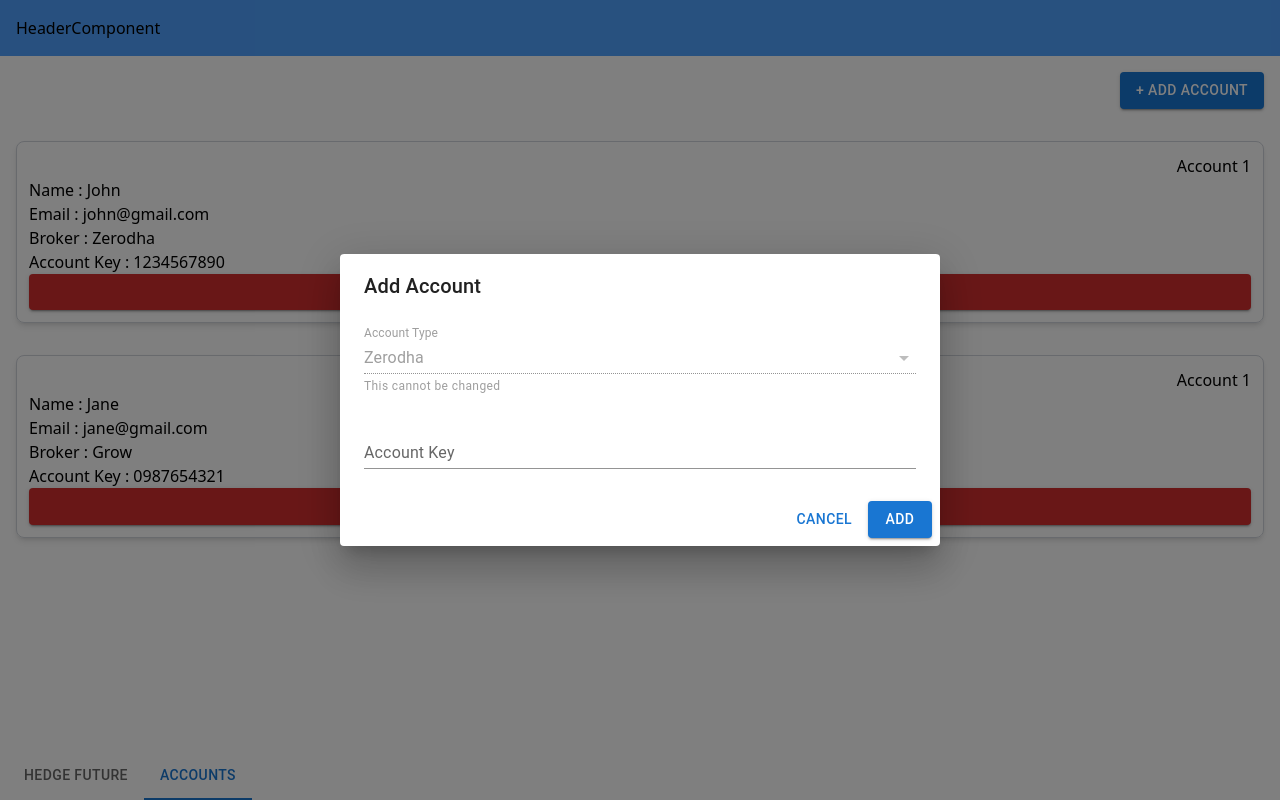
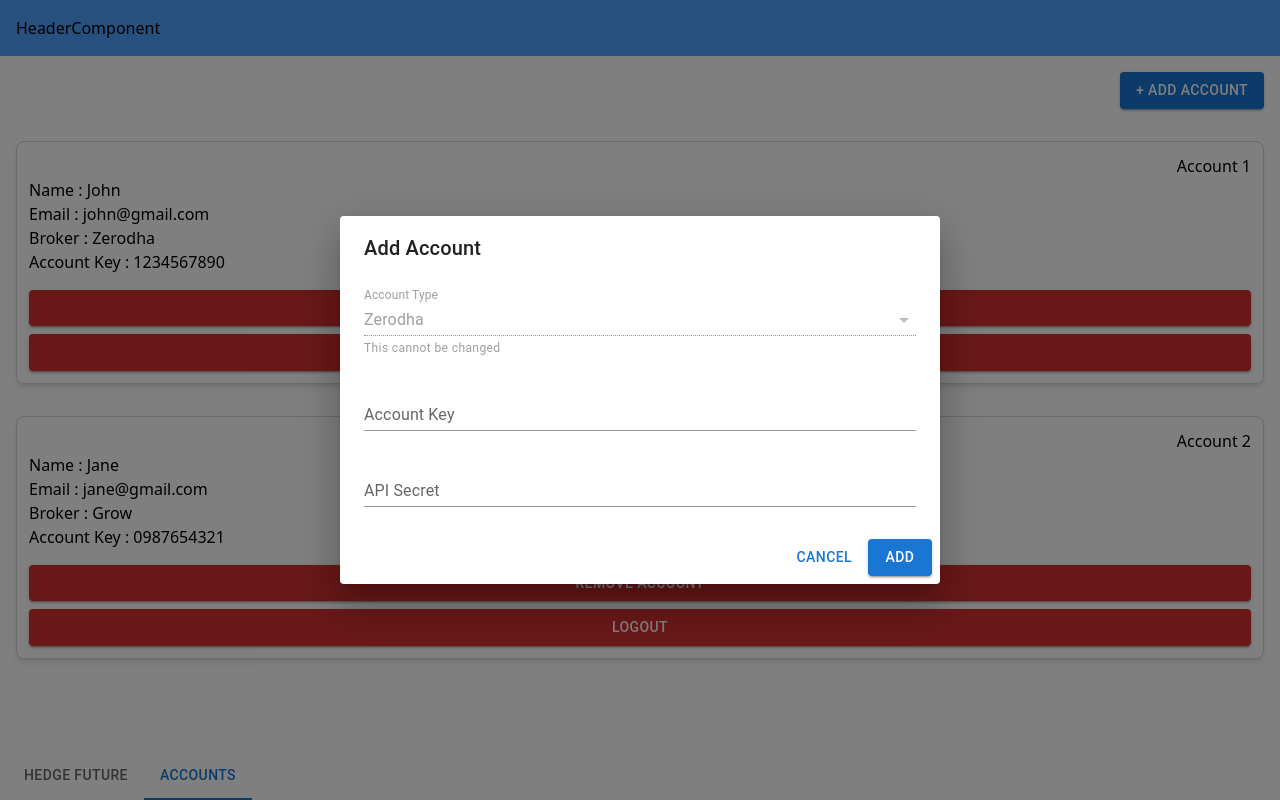
Before and after one commit to harshgupta20/dual-trader, a React (Vite) app in the folder frontend-v2/: page /accounts in a window 1280 px wide. Both pictures are taken after a click on the button "+ ADD ACCOUNT". Built offline with nearby package versions, Linux system fonts and the light colour scheme.

Commit message:
Minor improvement in Accounts Page

```diff
--- a/frontend-v2/src/components/accounts/AccountCard.jsx
+++ b/frontend-v2/src/components/accounts/AccountCard.jsx
@@ -1,17 +1,22 @@
 import { Box, Button } from '@mui/material'
 
-const AccountCard = ({account}) => {
+const AccountCard = ({ account, index }) => {
 
     const handleLogout = () => {
         // Handle logout logic here
         console.log('Logged out');
     };
 
+    const handleRemoveAccount = () => {
+        // Handle account removal logic here
+        console.log('Account removed');
+    }
+
 
     return (
         <Box className="p-3 border border-gray-300 rounded-lg shadow-md mb-4">
             <Box className="flex w-full justify-end">
-                <p>Account 1</p>
+                <p>Account {index+1}</p>
             </Box>
             <Box>
                 <p>Name : <span>{account.name}</span></p>
@@ -20,7 +25,10 @@ const AccountCard = ({account}) => {
                 <p>Account Key : <span>{account.accountKey}</span></p>
             </Box>
 
-            <Button onClick={handleLogout} fullWidth variant="contained" color="error">Logout</Button>
+            <div className='flex flex-col gap-2 mt-4'>
+                <Button onClick={handleRemoveAccount} fullWidth variant="contained" color="error">Remove Account</Button>
+                <Button onClick={handleLogout} fullWidth variant="contained" color="error">Logout</Button>
+            </div>
         </Box>
     )
 }
--- a/frontend-v2/src/components/accounts/AddAccountDialog.jsx
+++ b/frontend-v2/src/components/accounts/AddAccountDialog.jsx
@@ -22,26 +22,37 @@ const AddAccountDialog = ({ open, onClose }) => {
   ];
 
   const [accountKey, setAccountKey] = useState('');
+  const [apiSecret, setApiSecret] = useState('');
   const [accountType] = useState('zerodha'); // Fixed to Zerodha
-  const [error, setError] = useState(false);
+
+  const [errors, setErrors] = useState({
+    accountKey: false,
+    apiSecret: false
+  });
 
   const handleClose = () => {
     setAccountKey('');
-    setError(false);
+    setApiSecret('');
+    setErrors({ accountKey: false, apiSecret: false });
     onClose();
   };
 
   const handleSubmit = () => {
-    if (!accountKey.trim()) {
-      setError(true);
-      return;
-    }
+    const hasError = {
+      accountKey: !accountKey.trim(),
+      apiSecret: !apiSecret.trim()
+    };
 
-    console.log('Submitted:', { accountKey, accountType });
+    setErrors(hasError);
 
-    // Reset state and close
+    if (hasError.accountKey || hasError.apiSecret) return;
+
+    console.log('Submitted:', { accountKey, apiSecret, accountType });
+
+    // Reset and close
     setAccountKey('');
-    setError(false);
+    setApiSecret('');
+    setErrors({ accountKey: false, apiSecret: false });
     onClose();
   };
 
@@ -77,10 +88,30 @@ const AddAccountDialog = ({ open, onClose }) => {
             value={accountKey}
             onChange={(e) => {
               setAccountKey(e.target.value);
-              if (e.target.value.trim()) setError(false);
+              if (e.target.value.trim()) {
+                setErrors(prev => ({ ...prev, accountKey: false }));
+              }
             }}
-            error={error}
-            helperText={error ? 'Account Key is required' : ''}
+            error={errors.accountKey}
+            helperText={errors.accountKey ? 'Account Key is required' : ''}
+          />
+
+          <TextField
+            margin="dense"
+            id="apiSecret"
+            label="API Secret"
+            type="text"
+            fullWidth
+            variant="standard"
+            value={apiSecret}
+            onChange={(e) => {
+              setApiSecret(e.target.value);
+              if (e.target.value.trim()) {
+                setErrors(prev => ({ ...prev, apiSecret: false }));
+              }
+            }}
+            error={errors.apiSecret}
+            helperText={errors.apiSecret ? 'API Secret is required' : ''}
           />
         </Box>
       </DialogContent>
--- a/frontend-v2/src/pages/Accounts.jsx
+++ b/frontend-v2/src/pages/Accounts.jsx
@@ -34,7 +34,7 @@ const Accounts = () => {
             <Box className="flex flex-col gap-4 p-4">
                 {
                     ACCOUNTS.map((account, index) => (
-                        <AccountCard key={index} account={account} />
+                        <AccountCard index={index} account={account} />
                     ))
                 }
             </Box>
```
